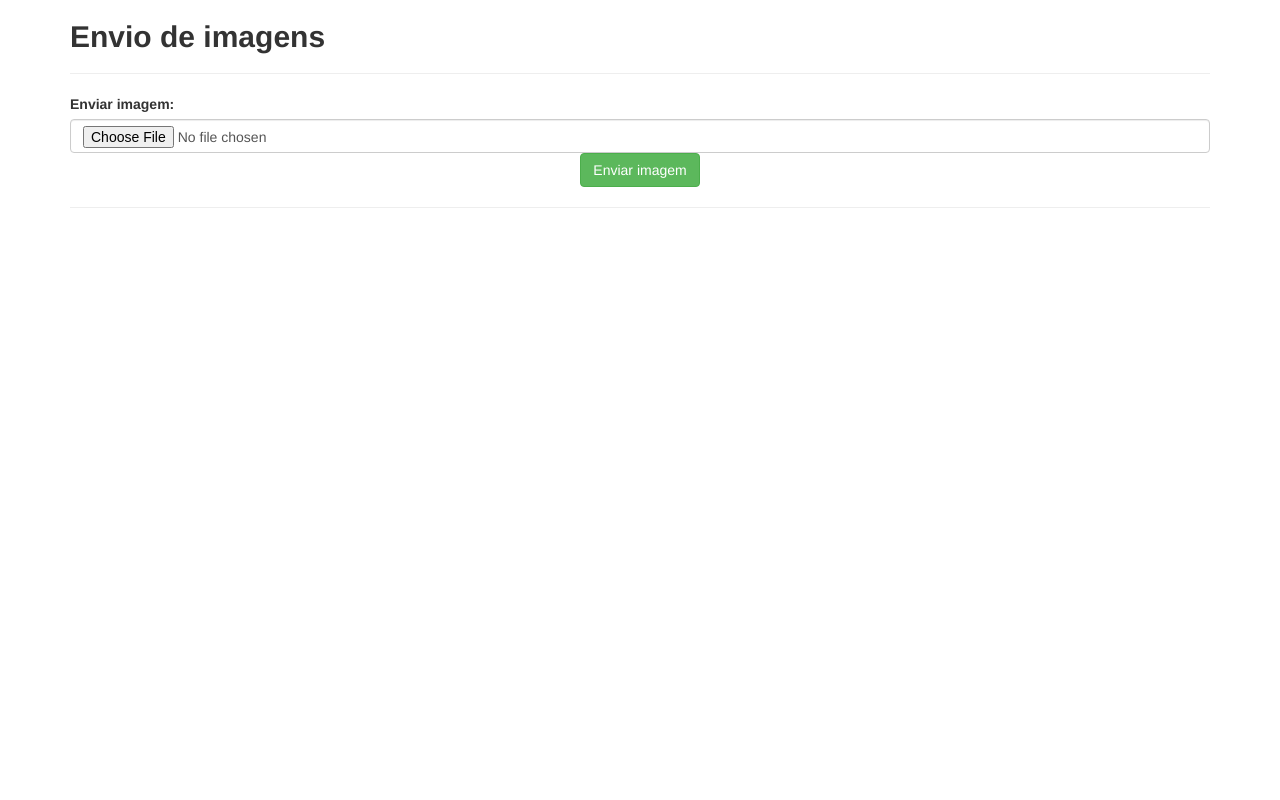
After one commit to ejrtristao/cms-site-generator, a PHP site: page /admin/upload.php in a window 1280 px wide. The commit adds this page. Run offline with PHP 8.4, Linux system fonts and the light colour scheme.

```diff
--- /dev/null
+++ b/admin/upload.php
@@ -0,0 +1,41 @@
+<html>
+<head>
+ <title>Upload de imagens</title>
+ <meta charset="utf-8">
+ <meta name="viewport" content="width=device-width, initial-scale=1">
+ <link rel="stylesheet" href="http://maxcdn.bootstrapcdn.com/bootstrap/3.3.7/css/bootstrap.min.css">
+ <script src="https://ajax.googleapis.com/ajax/libs/jquery/1.12.4/jquery.min.js"></script>
+ <script src="http://maxcdn.bootstrapcdn.com/bootstrap/3.3.7/js/bootstrap.min.js"></script>
+ <link href="https://fonts.googleapis.com/css?family=Open+Sans" rel="stylesheet">
+</head>
+
+<body>
+<div class="container">
+<h2><strong>Envio de imagens</strong></h2><hr>
+
+<form method="POST" enctype="multipart/form-data">
+  <label for="conteudo">Enviar imagem:</label>
+  <input type="file" name="pic" accept="image/*" class="form-control">
+
+  <div align="center">
+    <button type="submit" class="btn btn-success">Enviar imagem</button>
+  </div>
+</form>
+
+ <hr>
+
+ <?php
+ if(isset($_FILES['pic']))
+ {
+     $target_path = 'logo.' . basename($_FILES["pic"]["type"]);
+     $base_dir = realpath(dirname(__FILE__));
+     $image_dir = substr($base_dir, 0, -9) . "\_resources\images\logo\\";
+     $logo = $image_dir . $target_path;
+     $result = @move_uploaded_file($_FILES['pic']['tmp_name'], $logo);
+     echo '<img src="../_resources/images/logo/'.$target_path.'" class="img-responsive"  />';
+}
+ ?>
+
+</div>
+<body>
+</html>
```
Also changed, not shown: admin/db/db_site.php (+2 -7 lines), admin/site_detail.php (+13 -44 lines), _layouts/sites.db (deleted), admin/db/sites.db.
